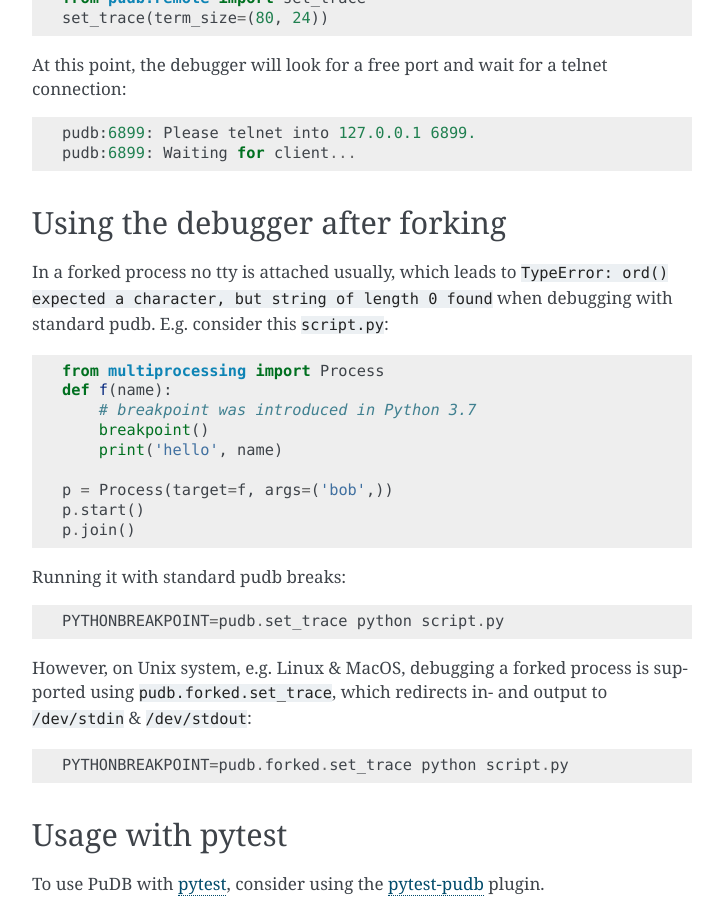
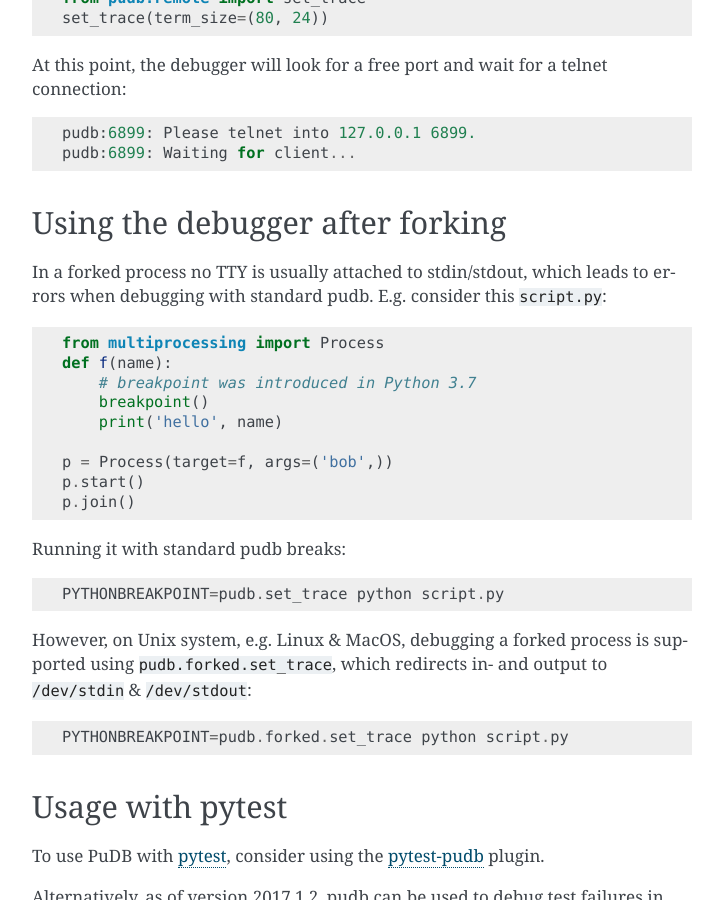
Before and after one commit to inducer/pudb, a Sphinx documentation site: the page built from doc/starting.rst, in a window 1280 px wide and 900 px high, scrolled down 1705 px. Shown: the whole window, without its empty margins (388-1111 px from the left). Built offline with Sphinx 7.4.7, drawn with Linux system fonts in a browser that asks for light colours.

Commit message:
Update doc/starting.rst
Co-authored-by: Andreas Klöckner <inform@tiker.net>

```diff
--- a/doc/starting.rst
+++ b/doc/starting.rst
@@ -83,8 +83,7 @@
 Using the debugger after forking
 ^^^^^^^^^^^^^^^^^^^^^^^^^^^^^^^^
 
-In a forked process no tty is attached usually, which leads to
-``TypeError: ord() expected a character, but string of length 0 found``
+In a forked process no TTY is usually attached to stdin/stdout, which leads to errors
 when debugging with standard pudb. E.g. consider this ``script.py``::
 
     from multiprocessing import Process
```
